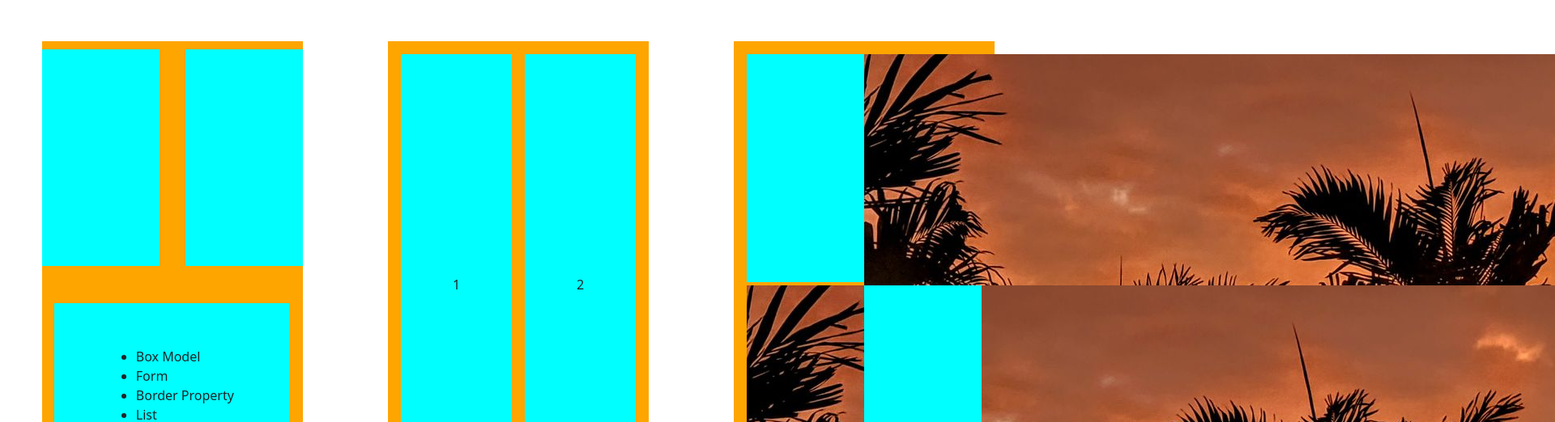
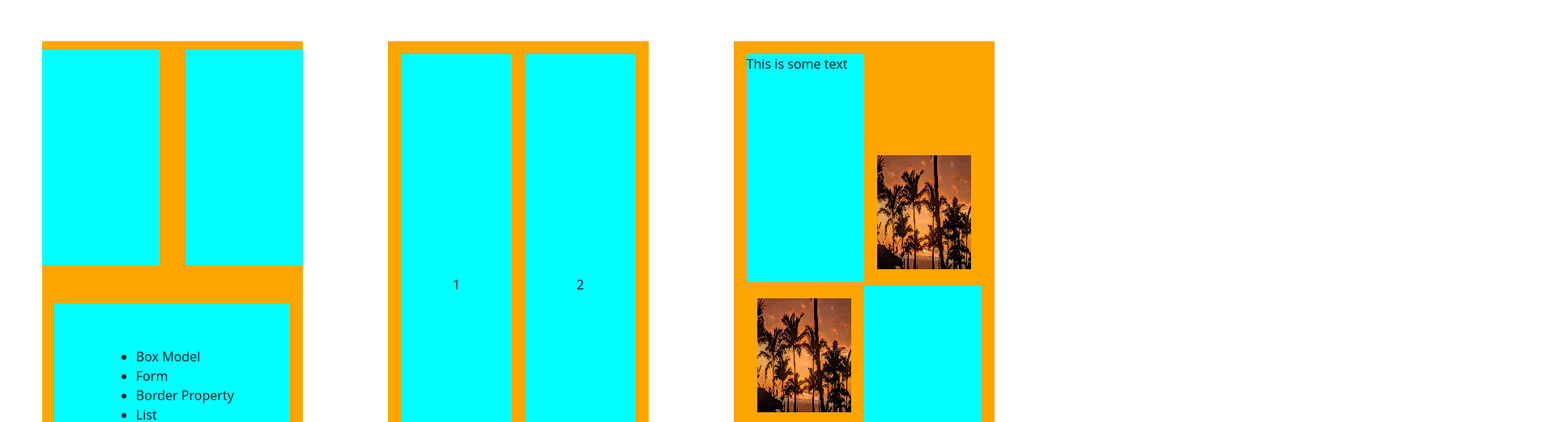
Before and after one commit to samiksha834/new, a plain HTML site: page test.html in a window 1280 px wide. Shown: the part 93-615 px from the top of the page at 81% size, 1920 px wide, since content can reach past the window. Drawn offline with nearby package versions, Linux system fonts and the light colour scheme; files whose address does not match are found by name.

Commit message:
test-file

```diff
--- a/test.css
+++ b/test.css
@@ -140,9 +140,16 @@ html {
 .main .box.b3 .inner {
   height: 47%;
   width: 45%;
-
   position: absolute;
 }
+
+.main .box.b3 .inner.inim img{
+  height: 50%;
+  width: 80%;
+  position: absolute;
+}
+
+
 
 .main .box.b3 .inner.i1 {
   top: 1em;
@@ -151,6 +158,7 @@ html {
   margin-bottom: 1em;
   background-color: cyan;
 }
+
 .main .box.b3 .inner.i2 {
   top: 1em;
   right: 1em;
@@ -183,6 +191,7 @@ html {
   background-color: cyan;
 }
 
+
 @media screen and (max-width: 768px) {
   .main h1 {
     font-size: 1.5em;
--- a/test.html
+++ b/test.html
@@ -42,7 +42,9 @@
             </div>
             <div class="center col-lg-4 col-md-4 col-sm-12" style="margin-bottom: .5em;">
                 <div class="box b3">
-                    <div class="inner i1"></div>
+                    <div class="inner i1">
+                        <p>This is some text</p>
+                    </div>
                     <div class="inner i2 inim">
                         <img src="test.jpg" alt="">
                     </div>
```
Also changed, not shown: test.jpg (renamed from images/test.jpg).
